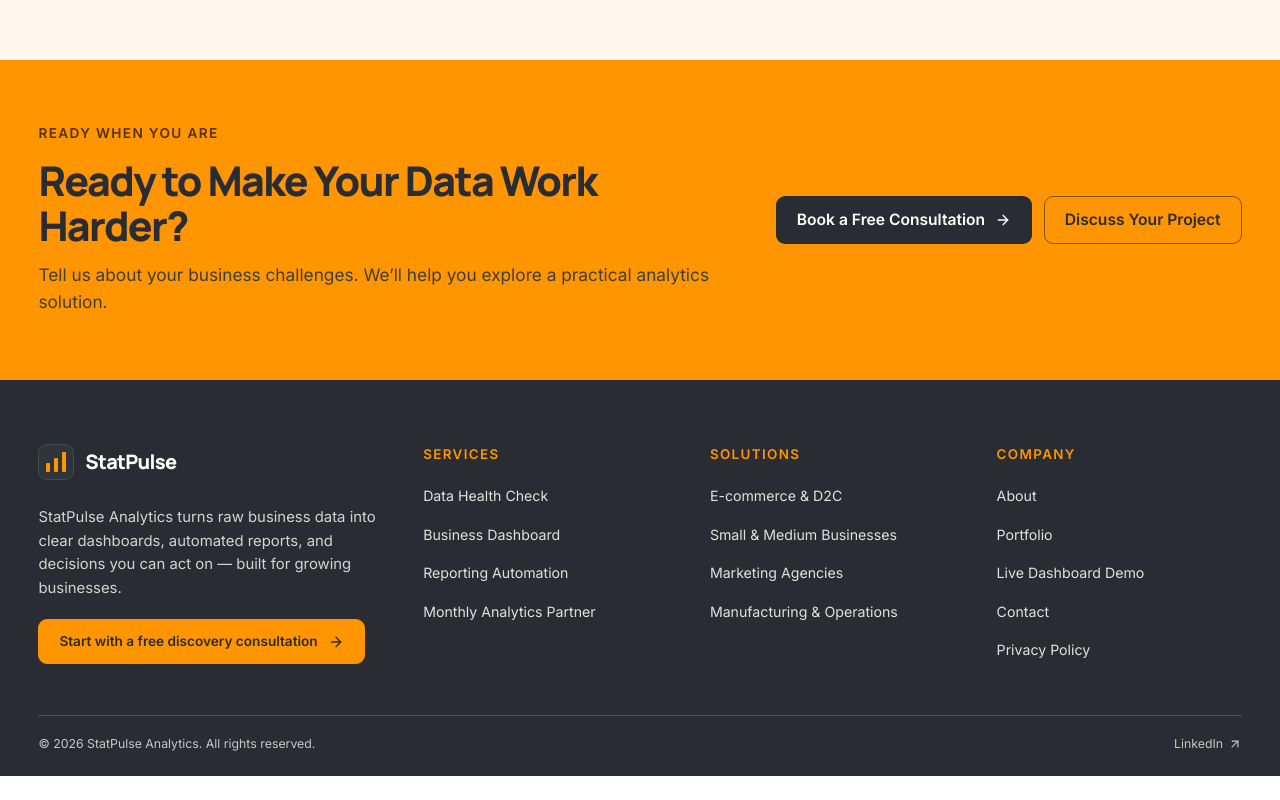
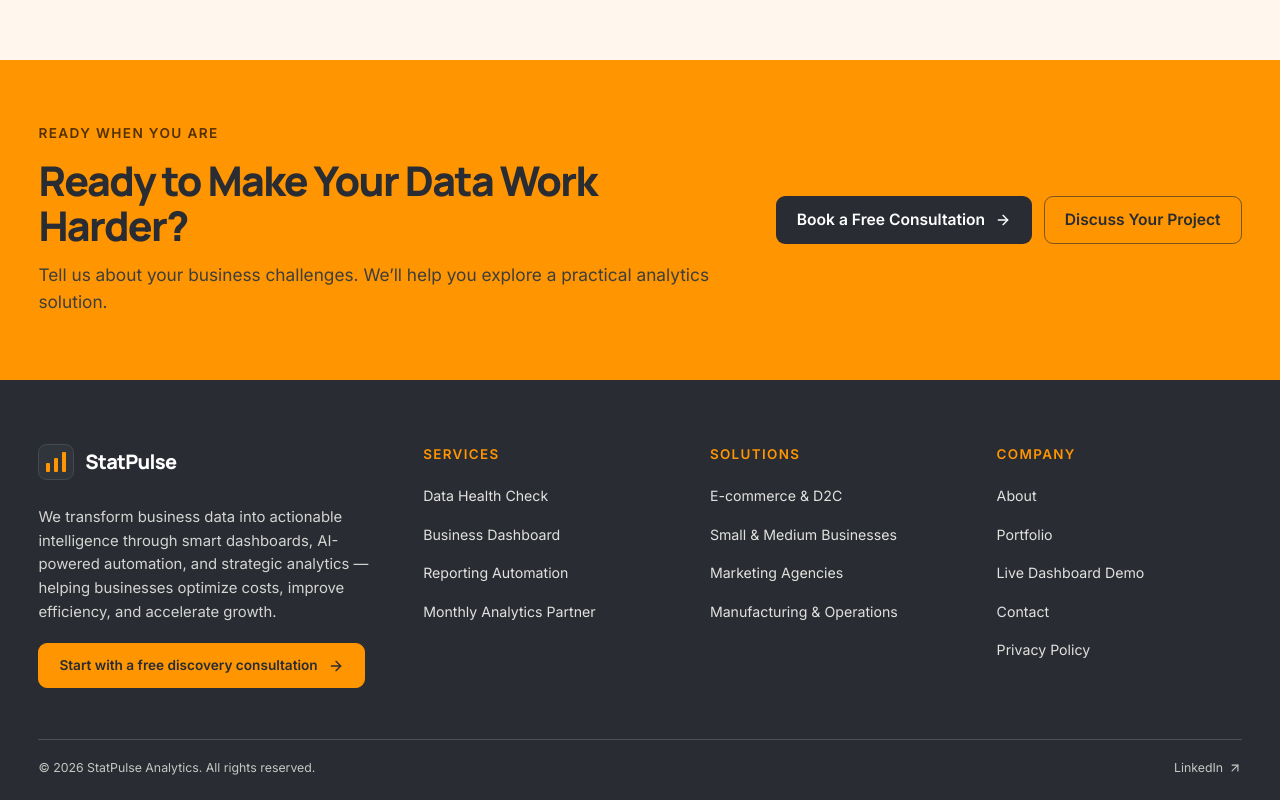
Before and after one commit to sambhavhere17/statpulse, a Next.js app: page / in a window 1280 px wide. Shown: the part 8321-9121 px from the top of the page. Before the commit the page ends 9097 px from the top, so only its background shows below. Built offline with nearby package versions, Linux system fonts and the light colour scheme; no server answers.

Commit message:
Update StatPulse footer description

```diff
--- a/src/components/layout/footer.tsx
+++ b/src/components/layout/footer.tsx
@@ -28,8 +28,9 @@ export function Footer() {
           <div className="footer-brand">
             <Logo variant="dark" />
             <p>
-              StatPulse Analytics turns raw business data into clear dashboards,
-              automated reports, and decisions you can act on — built for growing businesses.
+              We transform business data into actionable intelligence through smart dashboards,
+              AI-powered automation, and strategic analytics — helping businesses optimize costs,
+              improve efficiency, and accelerate growth.
             </p>
             <ButtonLink arrow href="/book" variant="primary">
               Start with a free discovery consultation
```
